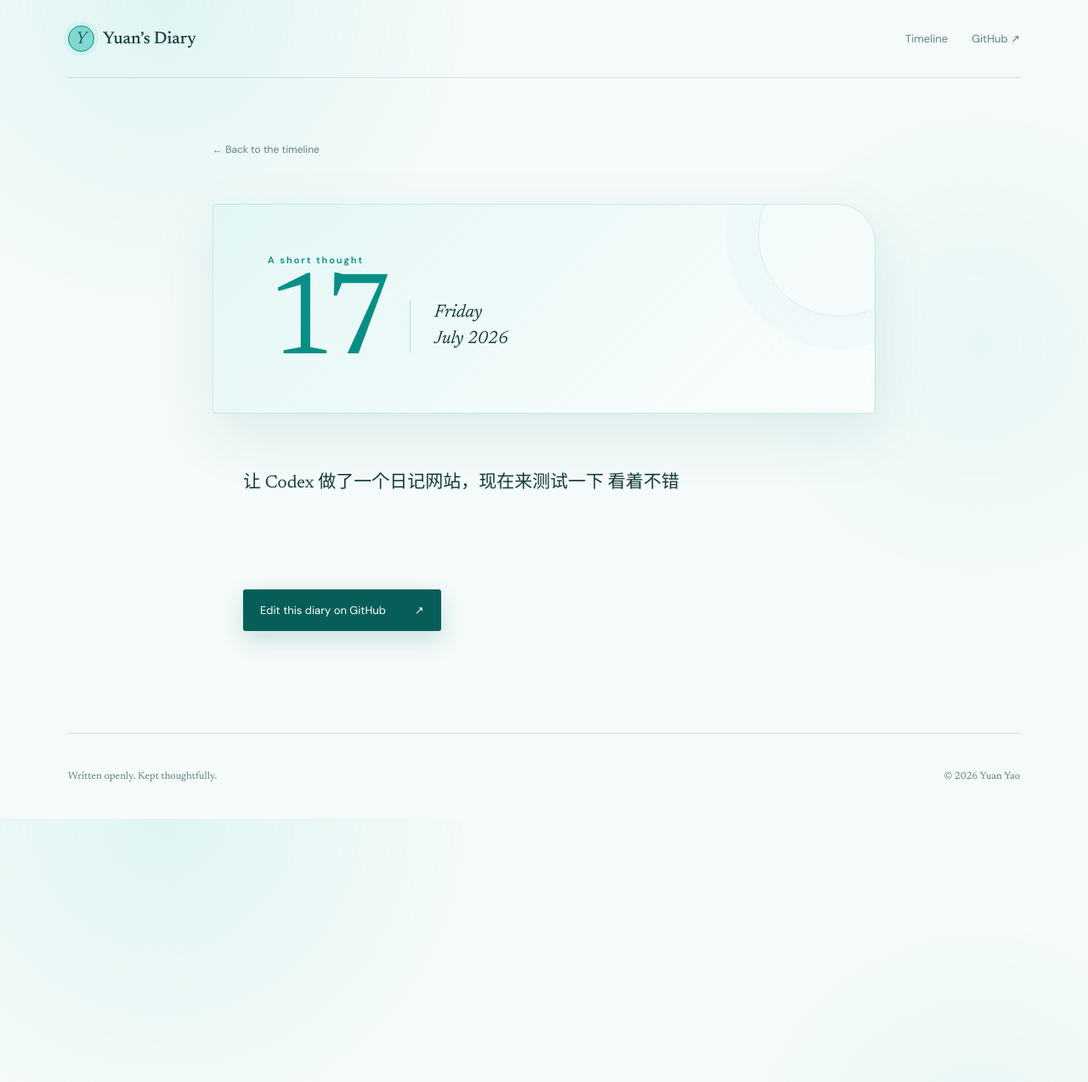
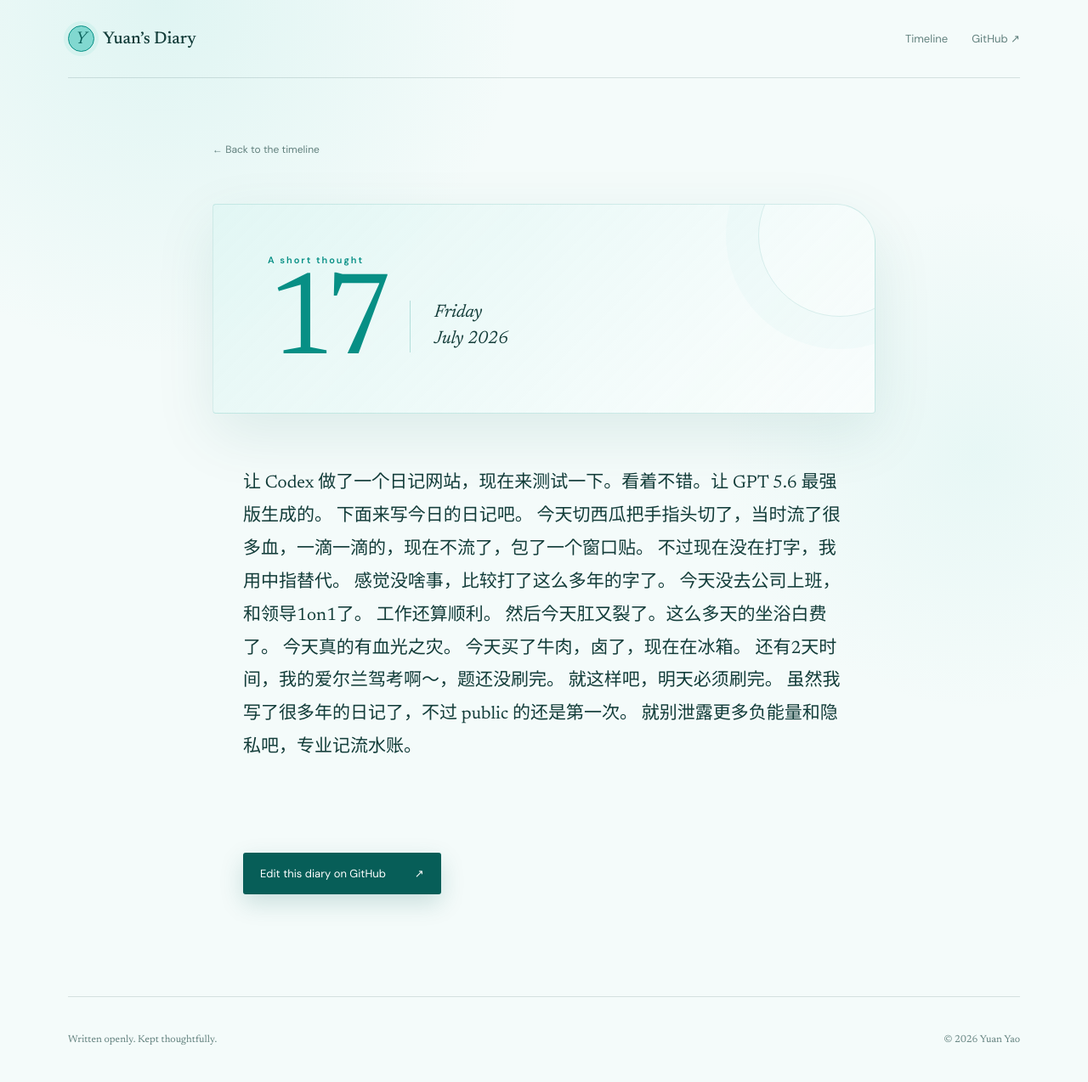
Before and after one commit to faryao/public-diary, a Jekyll site: the page built from _posts/2026-07-17-my-entry.md, in a window 1280 px wide. Shown: the whole page at 85% size. Built offline with Jekyll 4.4.1, drawn with Linux system fonts in a browser that asks for light colours.

Commit message:
Revise diary entry with today's events and reflections
Updated diary entry with additional details about the day and personal experiences.

```diff
--- a/_posts/2026-07-17-my-entry.md
+++ b/_posts/2026-07-17-my-entry.md
@@ -4,5 +4,17 @@ date: 2026-07-17
 mood: "A short thought"
 ---
 
-让 Codex 做了一个日记网站，现在来测试一下
-看着不错
+让 Codex 做了一个日记网站，现在来测试一下。看着不错。让 GPT 5.6 最强版生成的。
+下面来写今日的日记吧。
+今天切西瓜把手指头切了，当时流了很多血，一滴一滴的，现在不流了，包了一个窗口贴。
+不过现在没在打字，我用中指替代。
+感觉没啥事，比较打了这么多年的字了。
+今天没去公司上班，和领导1on1了。
+工作还算顺利。
+然后今天肛又裂了。这么多天的坐浴白费了。
+今天真的有血光之灾。
+今天买了牛肉，卤了，现在在冰箱。
+还有2天时间，我的爱尔兰驾考啊～，题还没刷完。
+就这样吧，明天必须刷完。
+虽然我写了很多年的日记了，不过 public 的还是第一次。
+就别泄露更多负能量和隐私吧，专业记流水账。
```
